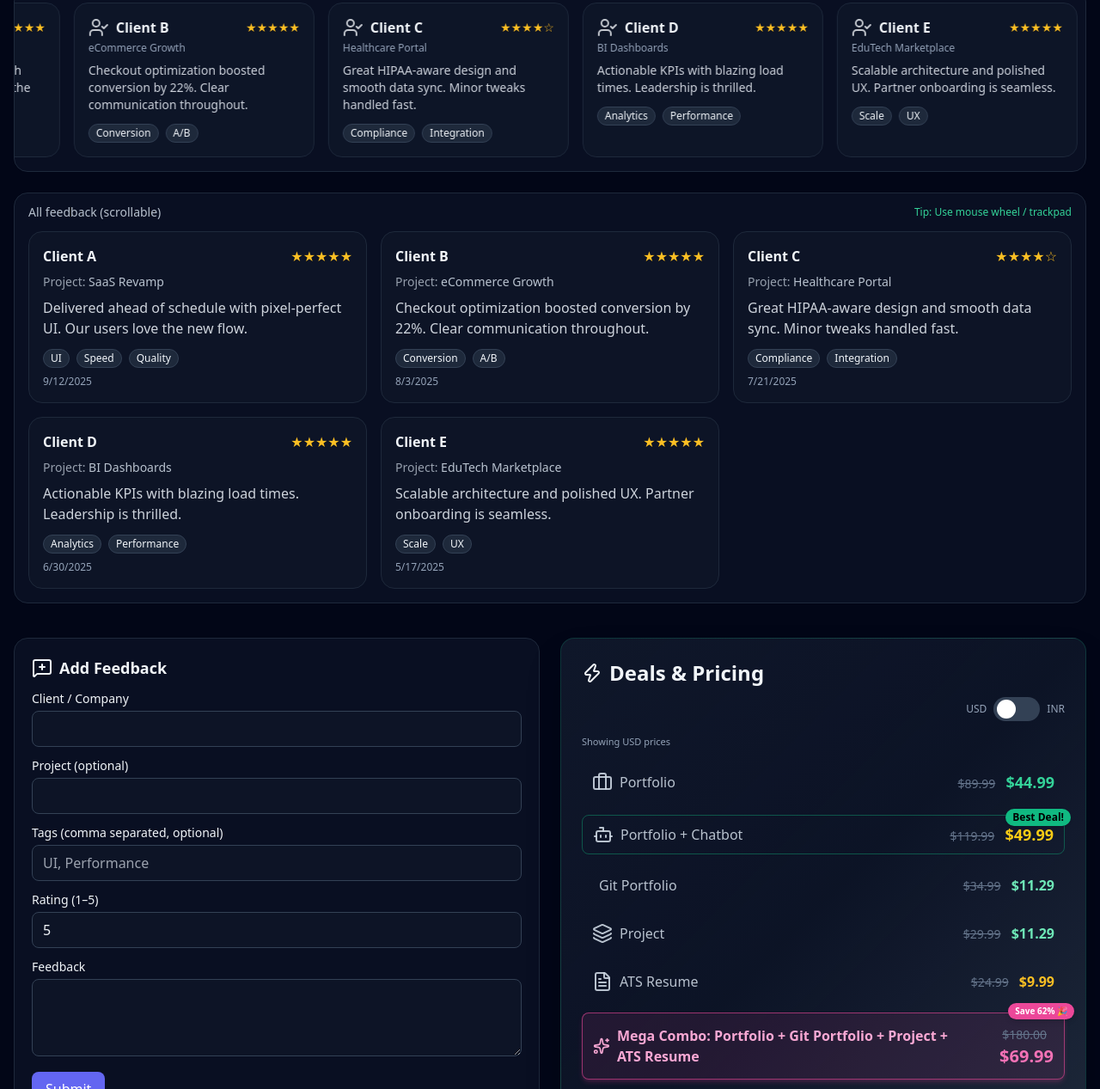
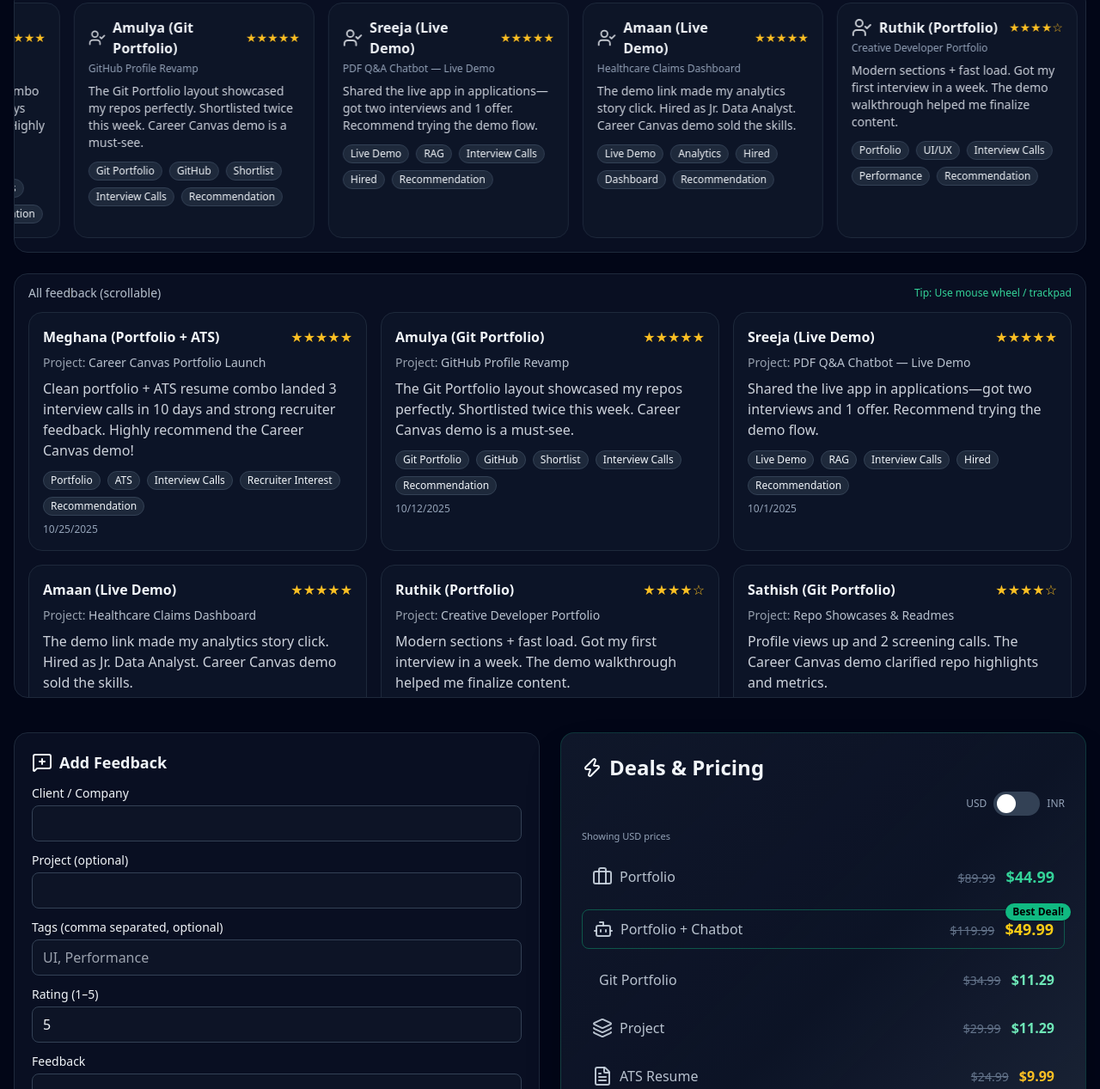
Before and after one commit to sathishlella/Career-Canvas, a plain HTML site: page index.html in a window 1280 px wide. Shown: the part 1596-2863 px from the top of the page at 86% size. Drawn offline with nearby package versions, Linux system fonts and the light colour scheme; no server answers; some icons are missing.

Commit message:
Update index.html

```diff
--- a/index.html
+++ b/index.html
@@ -436,12 +436,64 @@ const DATA = {
     { title: "Resume — Kishor (ATS)", url: "assets/Kishor_Resume_ATS.pdf", note:"PDF • ATS-optimized", tags:["Resume","PDF"] },
   ],
   feedbacks: [
-    { client:"Client A", project:"SaaS Revamp", rating:5, text:"Delivered ahead of schedule with pixel-perfect UI. Our users love the new flow.", tags:["UI","Speed","Quality"], date:"2025-09-12" },
-    { client:"Client B", project:"eCommerce Growth", rating:5, text:"Checkout optimization boosted conversion by 22%. Clear communication throughout.", tags:["Conversion","A/B"], date:"2025-08-03" },
-    { client:"Client C", project:"Healthcare Portal", rating:4, text:"Great HIPAA-aware design and smooth data sync. Minor tweaks handled fast.", tags:["Compliance","Integration"], date:"2025-07-21" },
-    { client:"Client D", project:"BI Dashboards", rating:5, text:"Actionable KPIs with blazing load times. Leadership is thrilled.", tags:["Analytics","Performance"], date:"2025-06-30" },
-    { client:"Client E", project:"EduTech Marketplace", rating:5, text:"Scalable architecture and polished UX. Partner onboarding is seamless.", tags:["Scale","UX"], date:"2025-05-17" },
-  ],
+  {
+    client: "Meghana (Portfolio + ATS)",
+    project: "Career Canvas Portfolio Launch",
+    rating: 5,
+    text: "Clean portfolio + ATS resume combo landed 3 interview calls in 10 days and strong recruiter feedback. Highly recommend the Career Canvas demo!",
+    tags: ["Portfolio", "ATS", "Interview Calls", "Recruiter Interest", "Recommendation"],
+    date: "2025-10-25"
+  },
+  {
+    client: "Amulya (Git Portfolio)",
+    project: "GitHub Profile Revamp",
+    rating: 5,
+    text: "The Git Portfolio layout showcased my repos perfectly. Shortlisted twice this week. Career Canvas demo is a must-see.",
+    tags: ["Git Portfolio", "GitHub", "Shortlist", "Interview Calls", "Recommendation"],
+    date: "2025-10-12"
+  },
+  {
+    client: "Sreeja (Live Demo)",
+    project: "PDF Q&A Chatbot — Live Demo",
+    rating: 5,
+    text: "Shared the live app in applications—got two interviews and 1 offer. Recommend trying the demo flow.",
+    tags: ["Live Demo", "RAG", "Interview Calls", "Hired", "Recommendation"],
+    date: "2025-10-01"
+  },
+  {
+    client: "Amaan (Live Demo)",
+    project: "Healthcare Claims Dashboard",
+    rating: 5,
+    text: "The demo link made my analytics story click. Hired as Jr. Data Analyst. Career Canvas demo sold the skills.",
+    tags: ["Live Demo", "Analytics", "Hired", "Dashboard", "Recommendation"],
+    date: "2025-09-18"
+  },
+  {
+    client: "Ruthik (Portfolio)",
+    project: "Creative Developer Portfolio",
+    rating: 4,
+    text: "Modern sections + fast load. Got my first interview in a week. The demo walkthrough helped me finalize content.",
+    tags: ["Portfolio", "UI/UX", "Interview Calls", "Performance", "Recommendation"],
+    date: "2025-09-05"
+  },
+  {
+    client: "Sathish (Git Portfolio)",
+    project: "Repo Showcases & Readmes",
+    rating: 4,
+    text: "Profile views up and 2 screening calls. The Career Canvas demo clarified repo highlights and metrics.",
+    tags: ["Git Portfolio", "Readme", "Interview Calls", "Visibility", "Recommendation"],
+    date: "2025-08-22"
+  },
+  {
+    client: "Career Coach — NextStop",
+    project: "Job-Search Readiness",
+    rating: 5,
+    text: "Students using the Portfolio + Live Demo stack receive more callbacks. Strongly suggest running the Career Canvas demo first.",
+    tags: ["Coaching", "Portfolio", "Live Demo", "Interview Calls", "Recommendation"],
+    date: "2025-07-30"
+  }
+],
+
 };
 
 /* ==========================
@@ -856,7 +908,7 @@ const resetHiddenBtn= document.getElementById('resetHidden');
 const openTrashBtn  = document.getElementById('openTrash');
 
 document.addEventListener('keydown', (e)=>{
-  if (e.shiftKey && e.key.toLowerCase() === 'a') {
+  if (e.shiftKey && e.key.toLowerCase() === 'q') {
     if (!adminOn){ adminPinInput.value = ""; adminModal.classList.remove('hidden'); adminPinInput.focus(); }
     else { adminOn = false; document.body.classList.remove('admin-on'); alert("🚫 Admin Mode Disabled"); }
   }
```
